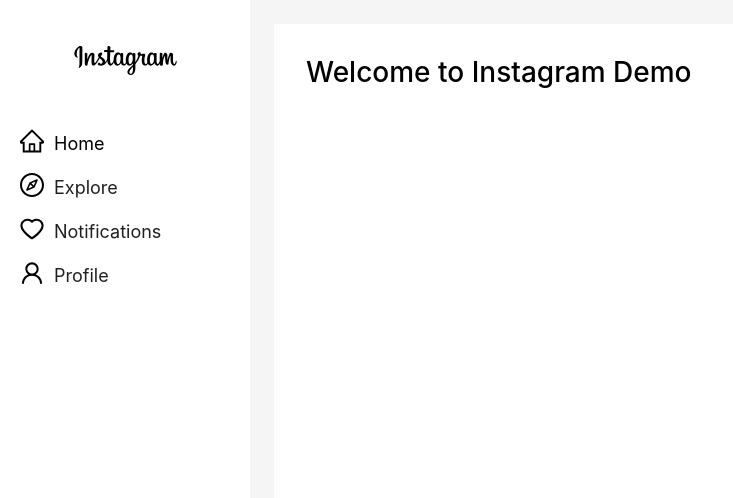
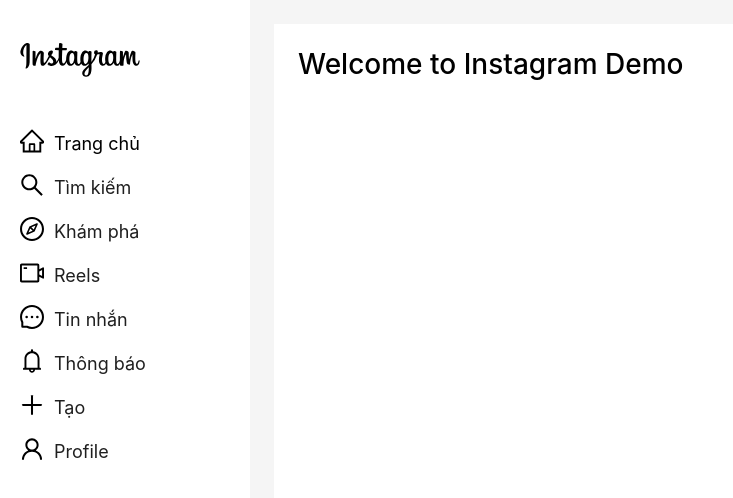
Before and after one commit to ThinhDN02/InstagramDemoNextJs, a Next.js app: page / in a window 1280 px wide. Shown: the top 498 px of the page, without its empty margins (0-733 px from the left). Built offline with nearby package versions, Linux system fonts and the light colour scheme.

Commit message:
update menu

```diff
--- a/components/InstagramIcon.js
+++ b/components/InstagramIcon.js
@@ -1,12 +1,12 @@
-const InstagramIcon = () => (
+const InstagramIcon = ({ style }) => (
     <svg
       aria-label="Instagram"
       className="x1lliihq x1n2onr6 x5n08af"
-      fill="#000"
       height="29"
       role="img"
       viewBox="32 4 113 32"
       width="103"
+      style={style}
     >
       <title>Instagram</title>
       <path
--- a/components/Layout.js
+++ b/components/Layout.js
@@ -1,10 +1,19 @@
 import React from 'react';
 import InstagramIcon from './InstagramIcon';
 import { Layout, Menu } from 'antd';
-import { HomeOutlined, CompassOutlined, HeartOutlined, UserOutlined } from '@ant-design/icons';
+import {
+    HomeOutlined,
+    SearchOutlined,
+    CompassOutlined,
+    VideoCameraOutlined,
+    MessageOutlined,
+    BellOutlined,
+    PlusOutlined,
+    UserOutlined
+} from '@ant-design/icons';
 import Link from 'next/link';
 
-const { Header, Content, Sider } = Layout;
+const { Sider, Content } = Layout;
 
 const AppLayout = ({ children }) => {
     return (
@@ -13,20 +22,32 @@
                 <Sider width={250} className="site-layout-background" style={{ background: '#fff' }}>
                     <Menu mode="vertical" defaultSelectedKeys={['1']} style={{ height: '100%', borderRight: 0, color: '#000', fontSize: '18px' }}>
                         <Link href="/" legacyBehavior>
-                            <a style={{ display: 'flex', justifyContent: 'center', alignItems: 'center', height: '120px' }}>
+                            <a style={{ display: 'flex', alignItems: 'center', height: '120px', paddingLeft: 20 }}>
                                 <InstagramIcon style={{ color: '#000', width: '120px', height: 'auto' }} />
                             </a>
                         </Link>
                         <Menu.Item key="1" icon={<HomeOutlined style={{ color: '#000', fontSize: '24px' }} />}>
-                            Home
+                            Trang chủ
                         </Menu.Item>
-                        <Menu.Item key="2" icon={<CompassOutlined style={{ color: '#000', fontSize: '24px' }} />}>
-                            Explore
+                        <Menu.Item key="2" icon={<SearchOutlined style={{ color: '#000', fontSize: '24px' }} />}>
+                            Tìm kiếm
                         </Menu.Item>
-                        <Menu.Item key="3" icon={<HeartOutlined style={{ color: '#000', fontSize: '24px' }} />}>
-                            Notifications
+                        <Menu.Item key="3" icon={<CompassOutlined style={{ color: '#000', fontSize: '24px' }} />}>
+                            Khám phá
                         </Menu.Item>
-                        <Menu.Item key="4" icon={<UserOutlined style={{ color: '#000', fontSize: '24px' }} />}>
+                        <Menu.Item key="4" icon={<VideoCameraOutlined style={{ color: '#000', fontSize: '24px' }} />}>
+                            Reels
+                        </Menu.Item>
+                        <Menu.Item key="5" icon={<MessageOutlined style={{ color: '#000', fontSize: '24px' }} />}>
+                            Tin nhắn
+                        </Menu.Item>
+                        <Menu.Item key="6" icon={<BellOutlined style={{ color: '#000', fontSize: '24px' }} />}>
+                            Thông báo
+                        </Menu.Item>
+                        <Menu.Item key="7" icon={<PlusOutlined style={{ color: '#000', fontSize: '24px' }} />}>
+                            Tạo
+                        </Menu.Item>
+                        <Menu.Item key="8" icon={<UserOutlined style={{ color: '#000', fontSize: '24px' }} />}>
                             Profile
                         </Menu.Item>
                     </Menu>
@@ -34,7 +55,7 @@
                 <Layout style={{ padding: '24px' }}>
                     <Content
                         style={{
-                            padding: '32px',
+                            padding: 24,
                             margin: 0,
                             minHeight: 280,
                             background: '#fff',
```
